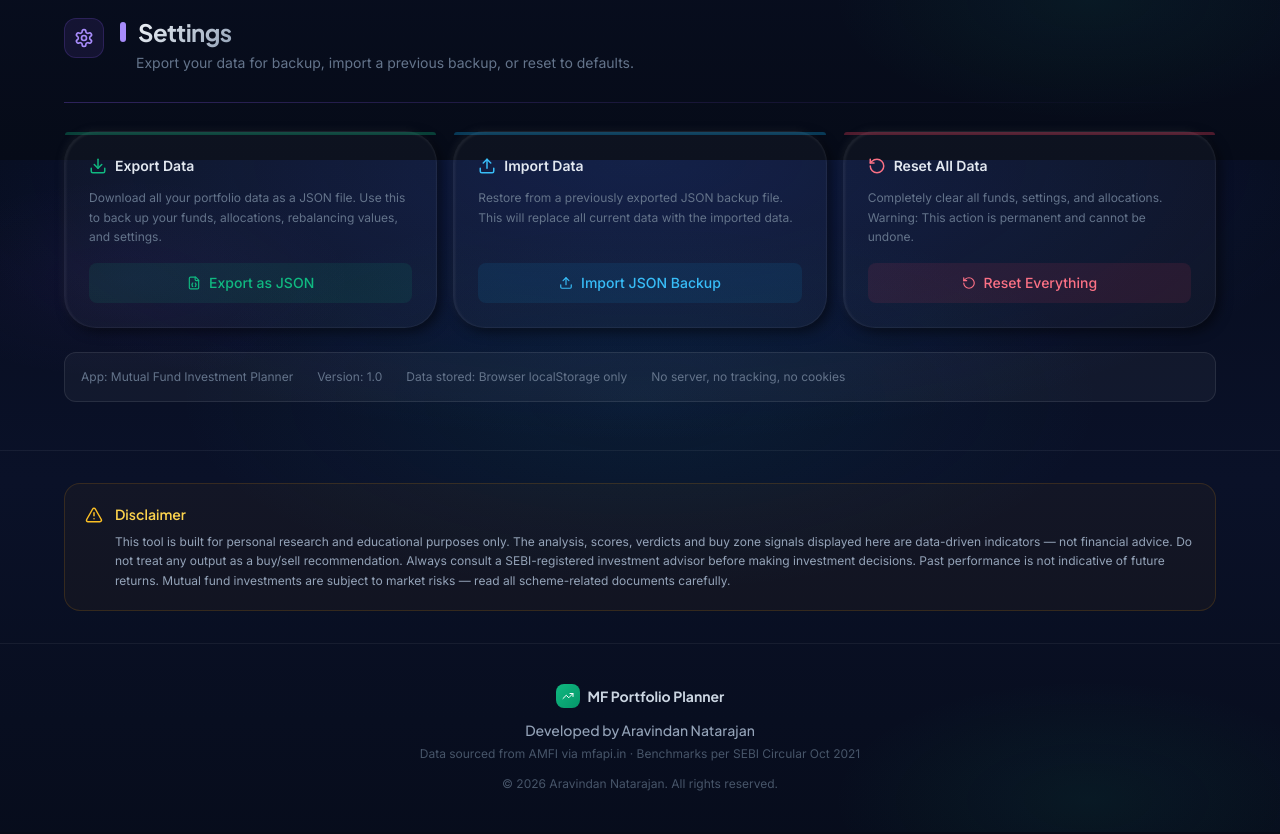
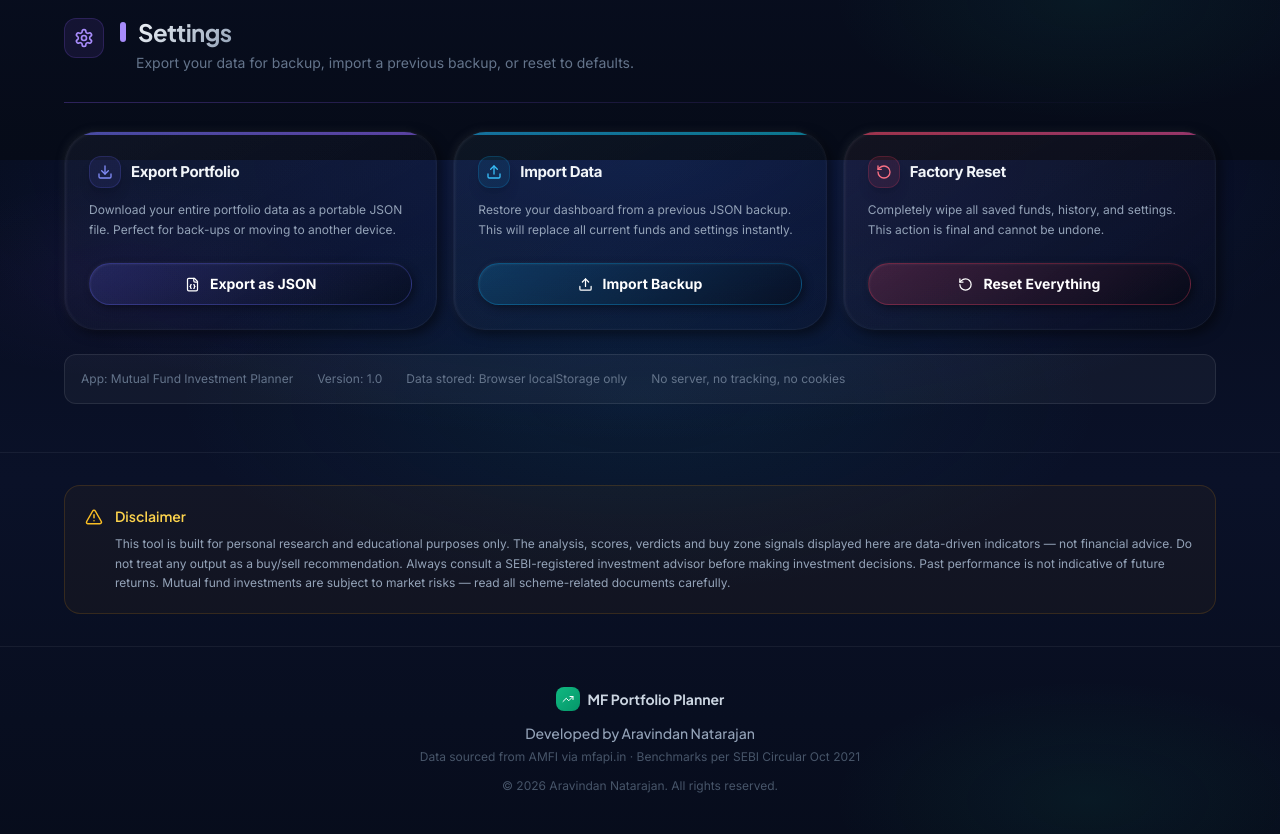
Before and after one commit to aravindaiartist/mf-portfolio-planner, a React (Vite) app: page / in a window 1280 px wide. Shown: the part 3840-4674 px from the top of the page. Built offline with nearby package versions, Linux system fonts and the light colour scheme; no server answers.

Commit message:
style: final high-end finishing for Settings Section cards and buttons

```diff
--- a/src/sections/SettingsSection.tsx
+++ b/src/sections/SettingsSection.tsx
@@ -89,40 +89,62 @@ export function SettingsSection() {
     >
       <div className="grid grid-cols-1 md:grid-cols-3 gap-4 mb-6">
         {/* Export */}
-        <div className="relative flex flex-col h-full rounded-[2rem] p-6 overflow-visible transition-all duration-300 hover:-translate-y-1 hover:shadow-2xl" style={{ background: 'rgba(255,255,255,0.03)', border: '1px solid rgba(255,255,255,0.05)', boxShadow: '-2px -2px 6px rgba(255,255,255,0.04), 4px 4px 12px rgba(0,0,0,0.5), inset 1px 1px 3px rgba(255,255,255,0.08)', backdropFilter: 'blur(16px)' }}>
-          <div className="absolute top-0 left-0 right-0 h-[3px] bg-accent rounded-t-[2rem] opacity-30" />
-          <div className="flex items-center gap-2 mb-3">
-            <Download size={18} className="text-accent" />
-            <h3 className="text-sm font-semibold text-slate-200">Export Data</h3>
+        <div className="relative flex flex-col h-full rounded-[2rem] p-6 overflow-visible transition-all duration-300 hover:-translate-y-1 hover:shadow-2xl" style={{ border: '1px solid rgba(255,255,255,0.05)', boxShadow: '-2px -2px 6px rgba(255,255,255,0.04), 4px 4px 12px rgba(0,0,0,0.5), inset 1px 1px 3px rgba(255,255,255,0.08)', backdropFilter: 'blur(16px)' }}>
+          {/* Internal clipping layer for background elements */}
+          <div className="absolute inset-0 rounded-[2rem] overflow-hidden pointer-events-none">
+            <div className="absolute inset-0 bg-gradient-to-br from-indigo-500/[0.05] to-transparent opacity-50" />
+            <div className="absolute top-0 left-0 right-0 h-[3px] bg-gradient-to-r from-indigo-500 to-violet-500 opacity-60" />
+            <div className="absolute inset-0 bg-gradient-to-br from-white/[0.03] to-transparent" />
           </div>
-          <p className="text-xs text-slate-500 mb-4 leading-relaxed flex-grow">
-            Download all your portfolio data as a JSON file. Use this to back up
-            your funds, allocations, rebalancing values, and settings.
+
+          <div className="relative z-10 flex flex-col h-full">
+            <div className="flex items-center gap-2.5 mb-3">
+              <div className="w-8 h-8 rounded-xl flex items-center justify-center bg-indigo-500/10 border border-indigo-500/20 shadow-lg">
+                <Download size={16} className="text-indigo-400" />
+              </div>
+              <h3 className="text-[15px] font-bold text-slate-100 tracking-tight">Export Portfolio</h3>
+            </div>
+            <p className="text-[12px] text-slate-400 mb-6 leading-relaxed flex-grow">
+              Download your entire portfolio data as a portable JSON file. Perfect for back-ups or moving to another device.
             </p>
             <button
               onClick={handleExport}
-            className="w-full flex items-center justify-center gap-2 px-4 py-2.5 rounded-lg bg-accent/10 text-accent text-sm font-medium hover:bg-accent/20 transition-colors"
+              className="w-full flex items-center justify-center gap-2.5 px-5 py-2.5 rounded-full text-white text-sm font-bold transition-all duration-300 group overflow-hidden relative"
+              style={{
+                background: "linear-gradient(145deg, rgba(99,102,241,0.2), rgba(0,0,0,0.3))",
+                boxShadow: "-1px -1px 3px rgba(255,255,255,0.05), 3px 3px 8px rgba(0,0,0,0.4), inset 1px 1px 2px rgba(255,255,255,0.05)",
+                border: "1px solid rgba(99,102,241,0.3)",
+              }}
             >
-            <FileJson size={14} />
-            Export as JSON
+              <FileJson size={15} className="transition-transform group-hover:scale-110" />
+              <span>Export as JSON</span>
             </button>
             {exportStatus && (
-            <p className="mt-2 text-xs text-accent flex items-center gap-1">
+              <p className="mt-3 text-[11px] text-indigo-400 font-medium flex items-center gap-1.5 justify-center">
                 <CheckCircle2 size={12} /> {exportStatus}
               </p>
             )}
           </div>
+        </div>
 
         {/* Import */}
-        <div className="relative flex flex-col h-full rounded-[2rem] p-6 overflow-visible transition-all duration-300 hover:-translate-y-1 hover:shadow-2xl" style={{ background: 'rgba(255,255,255,0.03)', border: '1px solid rgba(255,255,255,0.05)', boxShadow: '-2px -2px 6px rgba(255,255,255,0.04), 4px 4px 12px rgba(0,0,0,0.5), inset 1px 1px 3px rgba(255,255,255,0.08)', backdropFilter: 'blur(16px)' }}>
-          <div className="absolute top-0 left-0 right-0 h-[3px] bg-sky-500 rounded-t-[2rem] opacity-30" />
-          <div className="flex items-center gap-2 mb-3">
-            <Upload size={18} className="text-sky-400" />
-            <h3 className="text-sm font-semibold text-slate-200">Import Data</h3>
+        <div className="relative flex flex-col h-full rounded-[2rem] p-6 overflow-visible transition-all duration-300 hover:-translate-y-1 hover:shadow-2xl" style={{ border: '1px solid rgba(255,255,255,0.05)', boxShadow: '-2px -2px 6px rgba(255,255,255,0.04), 4px 4px 12px rgba(0,0,0,0.5), inset 1px 1px 3px rgba(255,255,255,0.08)', backdropFilter: 'blur(16px)' }}>
+          {/* Internal clipping layer for background elements */}
+          <div className="absolute inset-0 rounded-[2rem] overflow-hidden pointer-events-none">
+            <div className="absolute inset-0 bg-gradient-to-br from-sky-500/[0.05] to-transparent opacity-50" />
+            <div className="absolute top-0 left-0 right-0 h-[3px] bg-gradient-to-r from-sky-500 to-cyan-500 opacity-60" />
+            <div className="absolute inset-0 bg-gradient-to-br from-white/[0.03] to-transparent" />
           </div>
-          <p className="text-xs text-slate-500 mb-4 leading-relaxed flex-grow">
-            Restore from a previously exported JSON backup file. This will
-            replace all current data with the imported data.
+
+          <div className="relative z-10 flex flex-col h-full">
+            <div className="flex items-center gap-2.5 mb-3">
+              <div className="w-8 h-8 rounded-xl flex items-center justify-center bg-sky-500/10 border border-sky-500/20 shadow-lg">
+                <Upload size={16} className="text-sky-400" />
+              </div>
+              <h3 className="text-[15px] font-bold text-slate-100 tracking-tight">Import Data</h3>
+            </div>
+            <p className="text-[12px] text-slate-400 mb-6 leading-relaxed flex-grow">
+              Restore your dashboard from a previous JSON backup. This will replace all current funds and settings instantly.
             </p>
             <input
               ref={fileInputRef}
@@ -133,56 +155,76 @@ export function SettingsSection() {
             />
             <button
               onClick={handleImport}
-            className="w-full flex items-center justify-center gap-2 px-4 py-2.5 rounded-lg bg-sky-500/10 text-sky-400 text-sm font-medium hover:bg-sky-500/20 transition-colors"
+              className="w-full flex items-center justify-center gap-2.5 px-5 py-2.5 rounded-full text-white text-sm font-bold transition-all duration-300 group overflow-hidden relative"
+              style={{
+                background: "linear-gradient(145deg, rgba(14,165,233,0.2), rgba(0,0,0,0.3))",
+                boxShadow: "-1px -1px 3px rgba(255,255,255,0.05), 3px 3px 8px rgba(0,0,0,0.4), inset 1px 1px 2px rgba(255,255,255,0.05)",
+                border: "1px solid rgba(14,165,233,0.3)",
+              }}
             >
-            <Upload size={14} />
-            Import JSON Backup
+              <Upload size={15} className="transition-transform group-hover:scale-110" />
+              <span>Import Backup</span>
             </button>
             {importStatus && (
-            <p className="mt-2 text-xs text-amber-400 flex items-center gap-1">
+              <p className="mt-3 text-[11px] text-amber-400 font-medium flex items-center gap-1.5 justify-center">
                 <AlertTriangle size={12} /> {importStatus}
               </p>
             )}
           </div>
+        </div>
 
         {/* Reset */}
-        <div className="relative flex flex-col h-full rounded-[2rem] p-6 overflow-visible transition-all duration-300 hover:-translate-y-1 hover:shadow-2xl" style={{ background: 'rgba(255,255,255,0.03)', border: '1px solid rgba(255,255,255,0.05)', boxShadow: '-2px -2px 6px rgba(255,255,255,0.04), 4px 4px 12px rgba(0,0,0,0.5), inset 1px 1px 3px rgba(255,255,255,0.08)', backdropFilter: 'blur(16px)' }}>
-          <div className="absolute top-0 left-0 right-0 h-[3px] bg-rose-500 rounded-t-[2rem] opacity-30" />
-          <div className="flex items-center gap-2 mb-3">
-            <RotateCcw size={18} className="text-rose-400" />
-            <h3 className="text-sm font-semibold text-slate-200">Reset All Data</h3>
+        <div className="relative flex flex-col h-full rounded-[2rem] p-6 overflow-visible transition-all duration-300 hover:-translate-y-1 hover:shadow-2xl" style={{ border: '1px solid rgba(255,255,255,0.05)', boxShadow: '-2px -2px 6px rgba(255,255,255,0.04), 4px 4px 12px rgba(0,0,0,0.5), inset 1px 1px 3px rgba(255,255,255,0.08)', backdropFilter: 'blur(16px)' }}>
+          {/* Internal clipping layer for background elements */}
+          <div className="absolute inset-0 rounded-[2rem] overflow-hidden pointer-events-none">
+            <div className="absolute inset-0 bg-gradient-to-br from-rose-500/[0.05] to-transparent opacity-50" />
+            <div className="absolute top-0 left-0 right-0 h-[3px] bg-gradient-to-r from-rose-500 to-pink-500 opacity-60" />
+            <div className="absolute inset-0 bg-gradient-to-br from-white/[0.03] to-transparent" />
           </div>
-          <p className="text-xs text-slate-500 mb-4 leading-relaxed flex-grow">
-            Completely clear all funds, settings, and allocations. Warning: This
-            action is permanent and cannot be undone.
+
+          <div className="relative z-10 flex flex-col h-full">
+            <div className="flex items-center gap-2.5 mb-3">
+              <div className="w-8 h-8 rounded-xl flex items-center justify-center bg-rose-500/10 border border-rose-500/20 shadow-lg">
+                <RotateCcw size={16} className="text-rose-400" />
+              </div>
+              <h3 className="text-[15px] font-bold text-slate-100 tracking-tight">Factory Reset</h3>
+            </div>
+            <p className="text-[12px] text-slate-400 mb-6 leading-relaxed flex-grow">
+              Completely wipe all saved funds, history, and settings. This action is final and cannot be undone.
             </p>
             {!showResetConfirm ? (
               <button
                 onClick={() => setShowResetConfirm(true)}
-              className="w-full flex items-center justify-center gap-2 px-4 py-2.5 rounded-lg bg-rose-500/10 text-rose-400 text-sm font-medium hover:bg-rose-500/20 transition-colors"
+                className="w-full flex items-center justify-center gap-2.5 px-5 py-2.5 rounded-full text-white text-sm font-bold transition-all duration-300 group overflow-hidden relative"
+                style={{
+                  background: "linear-gradient(145deg, rgba(244,63,94,0.2), rgba(0,0,0,0.3))",
+                  boxShadow: "-1px -1px 3px rgba(255,255,255,0.05), 3px 3px 8px rgba(0,0,0,0.4), inset 1px 1px 2px rgba(255,255,255,0.05)",
+                  border: "1px solid rgba(244,63,94,0.3)",
+                }}
               >
-              <RotateCcw size={14} />
-              Reset Everything
+                <RotateCcw size={15} className="transition-transform group-hover:scale-110" />
+                <span>Reset Everything</span>
               </button>
             ) : (
-            <div className="flex flex-col gap-2">
-              <p className="text-xs text-rose-400 font-medium">Are you sure? This deletes all your data.</p>
+              <div className="flex flex-col gap-3 py-1">
+                <p className="text-[11px] text-rose-400 font-bold text-center uppercase tracking-wider animate-pulse">Are you absolutely sure?</p>
                 <div className="flex gap-2">
                   <button
                     onClick={handleReset}
-                  className="flex-1 px-3 py-2 rounded-lg bg-rose-500/20 text-rose-400 text-xs font-semibold hover:bg-rose-500/30 transition-colors"
+                    className="flex-1 px-3 py-2 rounded-full bg-rose-500/30 text-rose-100 text-[11px] font-bold hover:bg-rose-500/40 transition-all border border-rose-500/40"
                   >
                     Yes, Reset
                   </button>
                   <button
                     onClick={() => setShowResetConfirm(false)}
-                  className="flex-1 px-3 py-2 rounded-lg bg-glass-bg text-slate-400 text-xs font-medium hover:bg-white/5 transition-colors border border-glass-border"
+                    className="flex-1 px-3 py-2 rounded-full bg-white/5 text-slate-400 text-[11px] font-bold hover:bg-white/10 transition-all border border-white/10"
                   >
-                  Cancel
+                    No, Cancel
                   </button>
                 </div>
               </div>
             )}
+          </div>
         </div>
       </div>
 
```
Lines whose indentation alone changed are shown as unchanged.
